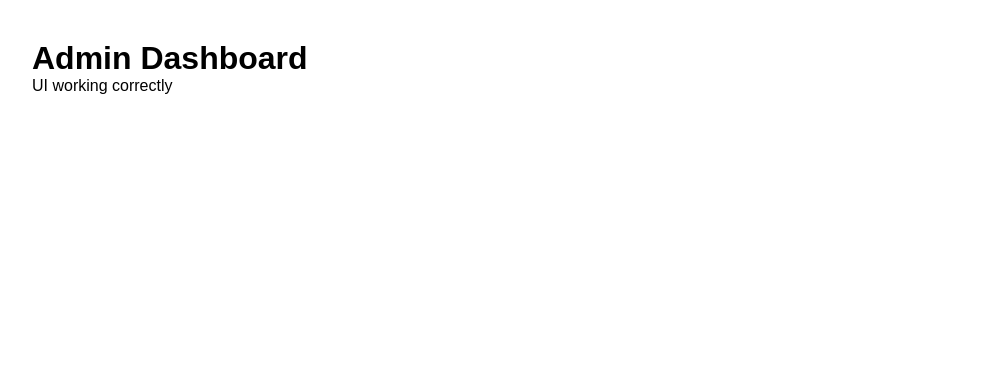
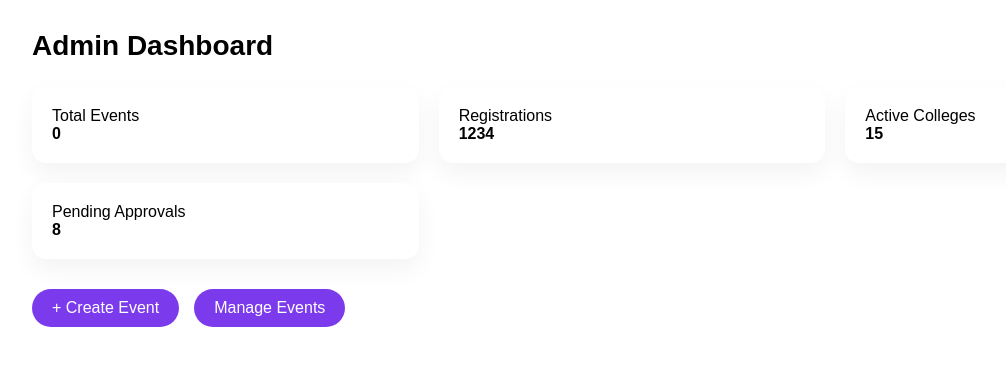
Before and after one commit to iamarun0708/Inter-College-Event-Management-Platform, a React app in the folder frontend/: page /admin in a window 1280 px wide. Shown: the top 366 px of the page, without its empty margins (8-1014 px from the left). Built offline with nearby package versions, Linux system fonts and the light colour scheme; no server answers; the HTML template or start-up script is replaced by a standard one.

Commit message:
Update AdminDashboard.jsx

```diff
--- a/frontend/src/pages/AdminDashboard.jsx
+++ b/frontend/src/pages/AdminDashboard.jsx
@@ -1,8 +1,41 @@
+import { useEffect, useState } from "react";
+import { useNavigate } from "react-router-dom";
+import API from "../services/api";
+import "../styles/dashboard.css";
+
 export default function AdminDashboard() {
+  const navigate = useNavigate();
+  const [totalEvents, setTotalEvents] = useState(0);
+
+  useEffect(() => {
+    API.get("/events")
+      .then(res => setTotalEvents(res.data.length))
+      .catch(err => console.error(err));
+  }, []);
+
   return (
-    <div style={{ padding: "40px" }}>
-      <h1>Admin Dashboard</h1>
-      <p>UI working correctly</p>
+    <div className="page-container">
+      <h1 className="page-title">Admin Dashboard</h1>
+
+      <div className="stats-grid">
+        <div className="stat-card">Total Events<br /><strong>{totalEvents}</strong></div>
+        <div className="stat-card">Registrations<br /><strong>1234</strong></div>
+        <div className="stat-card">Active Colleges<br /><strong>15</strong></div>
+        <div className="stat-card">Pending Approvals<br /><strong>8</strong></div>
+      </div>
+
+      <div style={{ marginTop: "30px" }}>
+        <button className="primary-btn" onClick={() => navigate("/admin/create-event")}>
+          + Create Event
+        </button>
+        <button
+          className="primary-btn"
+          style={{ marginLeft: "15px" }}
+          onClick={() => navigate("/admin/manage-events")}
+        >
+          Manage Events
+        </button>
+      </div>
     </div>
   );
 }
```
